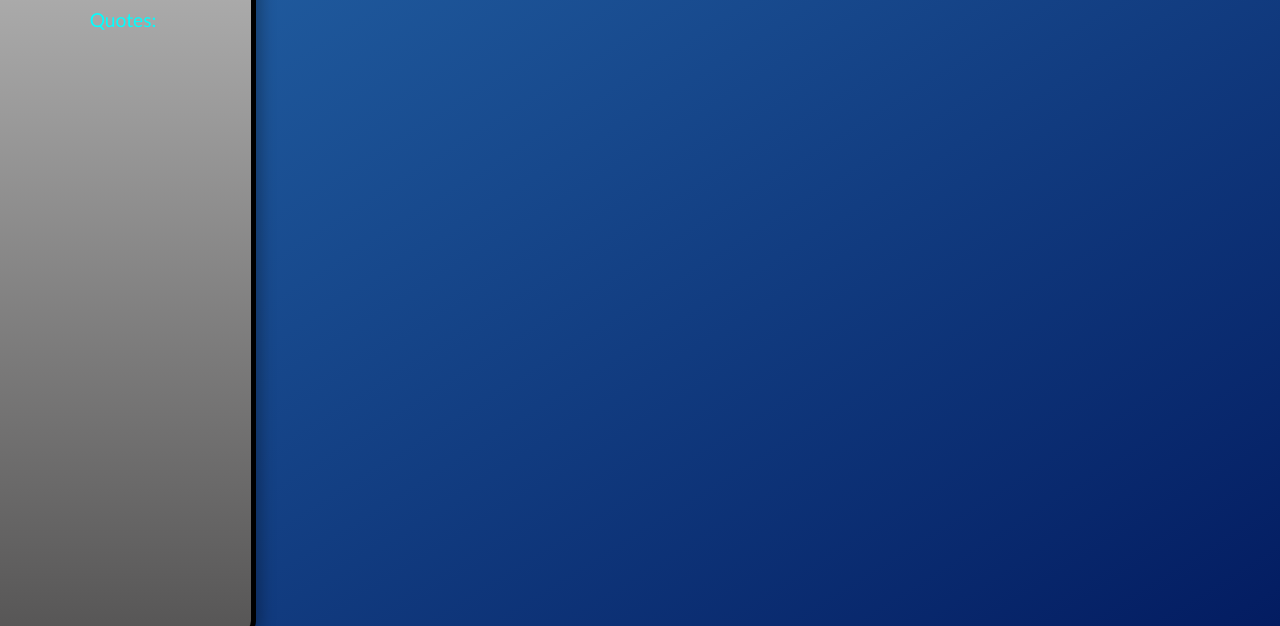
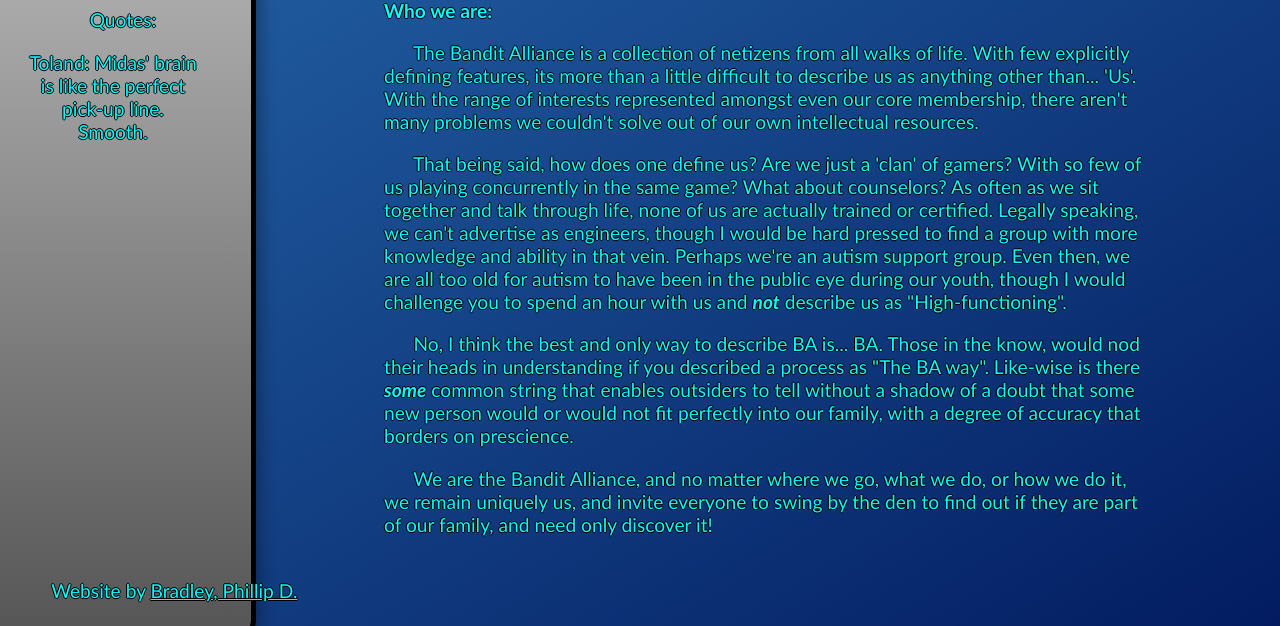
Before and after one commit to toland-in-exile/BA-Website, a plain HTML site: page index.html in a window 1280 px wide. Shown: the part 174-800 px from the top of the page. Drawn offline with Linux system fonts and the light colour scheme.

Commit message:
okay but really its kind of a meme now 	modified:   aboutMe.html 	modified:   index.html 	modified:   ourStory.html 	modified:   ourWorlds.html 	modified:   quotes.js 	modified:   siteDefault.css 	modified:   theFam.html

```diff
--- a/index.html
+++ b/index.html
@@ -4,13 +4,6 @@
     <link rel="stylesheet" href="siteDefault.css">
 </head>
 <body>
-    <div id="sideBar">
-        <img src="Assets/logo!.png" alt="BA Flag">
-        <p id="quoteTag">Quotes:</p>
-        <div  id="quoteContainer">
-            <p></p>
-        </div>
-    </div>
     <div id="indexHeader">
         <h1 id="title">Welcome to the Bandit Alliance!</h1>
         <nav id="navBar">
@@ -22,5 +15,45 @@
             </table>
         </nav>
     </div>
+    <div id="sideBar">
+        <img src="Assets/logo!.png" alt="BA Flag">
+        <p id="quoteTag">Quotes:</p>
+        <div  id="quoteContainer">
+            <p></p>
+        </div>
+        <!--list of games we play, possibly using the steam API to auto-pop for a BA steam group or such
+        BA dish of the week w/ link to cookbook page-->
+        <p style="position: fixed; bottom: 5px; left:4%">Website by <a href="aboutMe.html"><u>Bradley, Phillip D.</u></a></p>
+    </div>
+    <div id="usable">
+        <h1>Who we are:</h1>
+        <p>
+            &nbsp;&nbsp;&nbsp;&nbsp;&nbsp;&nbsp;The Bandit Alliance is a collection of netizens from all walks of life. With few explicitly
+            defining features, its more than a little difficult to describe us as anything other than... 'Us'.
+            With the range of interests represented amongst even our core membership, there aren't many problems
+            we couldn't solve out of our own intellectual resources.
+        </p>
+        <p>
+            &nbsp;&nbsp;&nbsp;&nbsp;&nbsp;&nbsp;That being said, how does one define us? Are we just a 'clan'
+            of gamers? With so few of us playing concurrently in the same game? What about counselors? As often
+            as we sit together and talk through life, none of us are actually trained or certified. Legally
+            speaking, we can't advertise as engineers, though I would be hard pressed to find a group with
+            more knowledge and ability in that vein. Perhaps we're an autism support group. Even then, we are all
+            too old for autism to have been in the public eye during our youth, though I would challenge you to
+            spend an hour with us and <strong><em>not</em></strong> describe us as "High-functioning".
+        </p>
+        <p>
+            &nbsp;&nbsp;&nbsp;&nbsp;&nbsp;&nbsp;No, I think the best and only way to describe BA is... BA. Those
+            in the know, would nod their heads in understanding if you described a process as "The BA way".
+            Like-wise is there <strong><em>some</em></strong> common string that enables outsiders to tell without a shadow of
+            a doubt that some new person would or would not fit perfectly into our family, with a degree of accuracy
+            that borders on prescience.
+        </p>
+        <p>
+            &nbsp;&nbsp;&nbsp;&nbsp;&nbsp;&nbsp;We are the Bandit Alliance, and no matter where we go, what we do,
+            or how we do it, we remain uniquely us, and invite everyone to swing by the den to find out if they are
+            part of our family, and need only discover it!
+        </p>
+    </div>
     <script src="quotes.js"></script>
 </body>
--- a/quotes.js
+++ b/quotes.js
@@ -25,7 +25,10 @@ document.addEventListener('DOMContentLoaded', function() {
     const quoteElement = document.querySelector('#quoteContainer p');
 
     function fadeQuote() {
-        setInterval(() => {
+        // Set initial quote
+        quoteElement.textContent = quotes[Math.floor(Math.random() * quotes.length)];
+
+        function updateQuote() {
             // Fade out
             quoteElement.style.opacity = '0';
 
@@ -36,7 +39,19 @@ document.addEventListener('DOMContentLoaded', function() {
                 quoteElement.style.opacity = '1';
             }, 2000);
 
-        }, 8000);
+            /*
+            Debuging code
+            console.log("Current quote:", quoteElement.textContent);
+            console.log("Word count:", quoteElement.textContent.split(/\s+/).length);
+            console.log("Duration:", quoteElement.textContent.split(/\s+/).length * 500);
+            */
+
+            // Calculate next duration based on current quote length
+            let quoteDur = (quoteElement.textContent.split(/\s+/)).length * 500;
+            setTimeout(updateQuote, quoteDur);
+        }
+
+        updateQuote();
     }
 
     fadeQuote();
--- a/siteDefault.css
+++ b/siteDefault.css
@@ -28,6 +28,7 @@ body {
     font-family: 'Trebuchet MS', 'Lucida Sans Unicode', 'Lucida Grande', 'Lucida Sans', Arial, sans-serif;
     font-size: 1.2em;
     text-align: center;
+    text-shadow: -1px 0 black, 0 1px black, 1px 0 black, 0 -1px black;
 }
 
 #quoteContainer p {
@@ -43,6 +44,7 @@ body {
     overflow-wrap: break-word;
     width: calc(100% - 40px);
     box-sizing: border-box;
+    text-shadow: -1px 0 black, 0 1px black, 1px 0 black, 0 -1px black;
 }
 
 #indexHeader {
@@ -76,8 +78,31 @@ body {
     font-family: 'Trebuchet MS', 'Lucida Sans Unicode', 'Lucida Grande', 'Lucida Sans', Arial, sans-serif;
     color: aqua;
     text-decoration: none;
+    text-shadow: -1px 0 black, 0 1px black, 1px 0 black, 0 -1px black;
 }
 
 #title {
     color: aqua;
 }
+
+#usable {
+    position:absolute;
+    top: 20%;
+    left: 30%;
+    right: 10%;
+    /*
+    Border property to help with debugging position
+    border: 5px solid black;
+    */
+}
+
+#usable h1, p {
+    font-family: 'Trebuchet MS', 'Lucida Sans Unicode', 'Lucida Grande', 'Lucida Sans', Arial, sans-serif;
+    font-size: 1.2em;
+    color: aqua;
+    text-decoration: none;
+    text-shadow: -1px 0 black, 0 1px black, 1px 0 black, 0 -1px black;
+    word-wrap: break-word;
+    overflow-wrap: break-word;
+
+}
```
Also changed, not shown: aboutMe.html (+1 -0 lines), ourStory.html (+1 -0 lines), ourWorlds.html (+1 -0 lines), theFam.html (+1 -0 lines).
